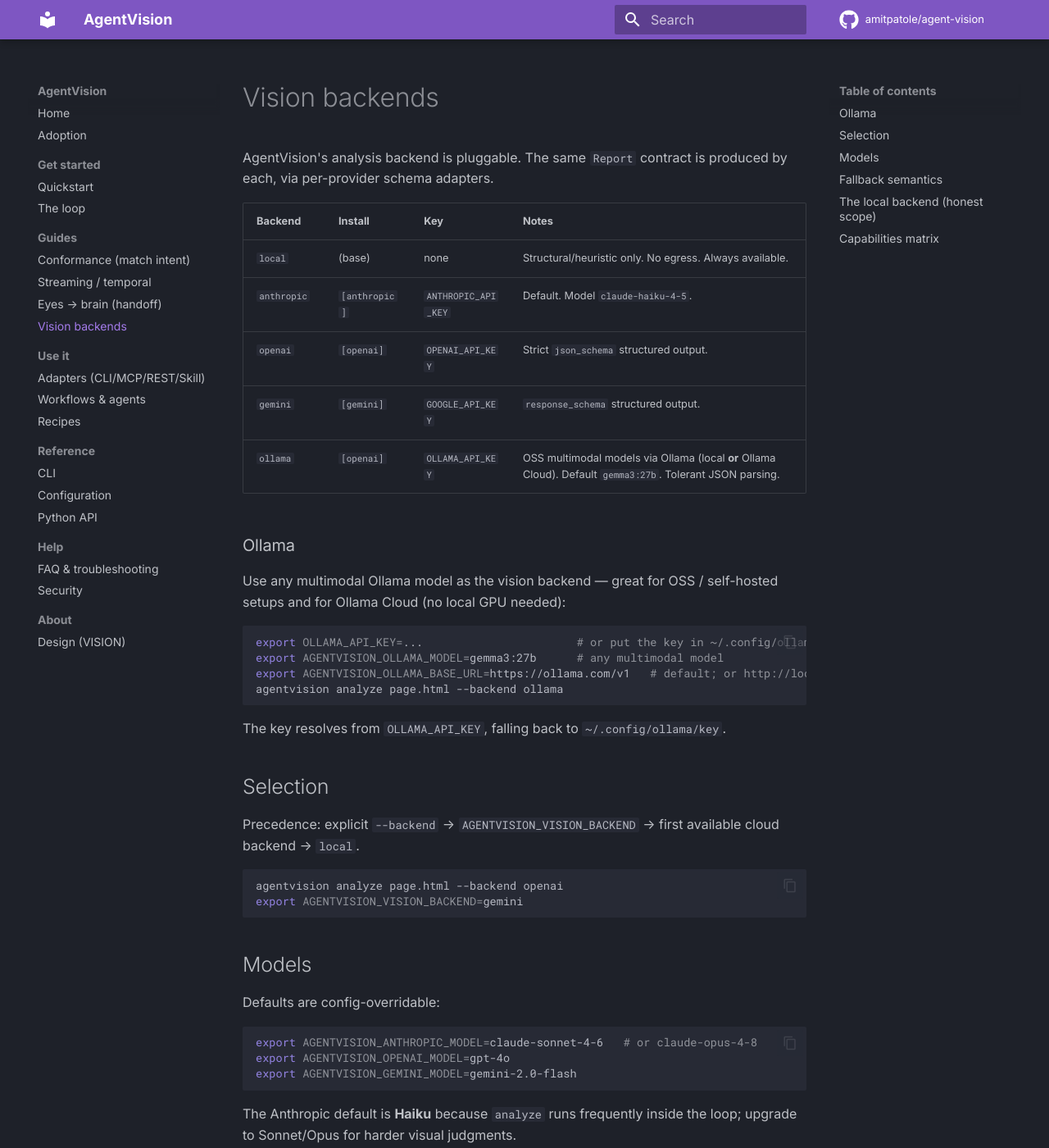
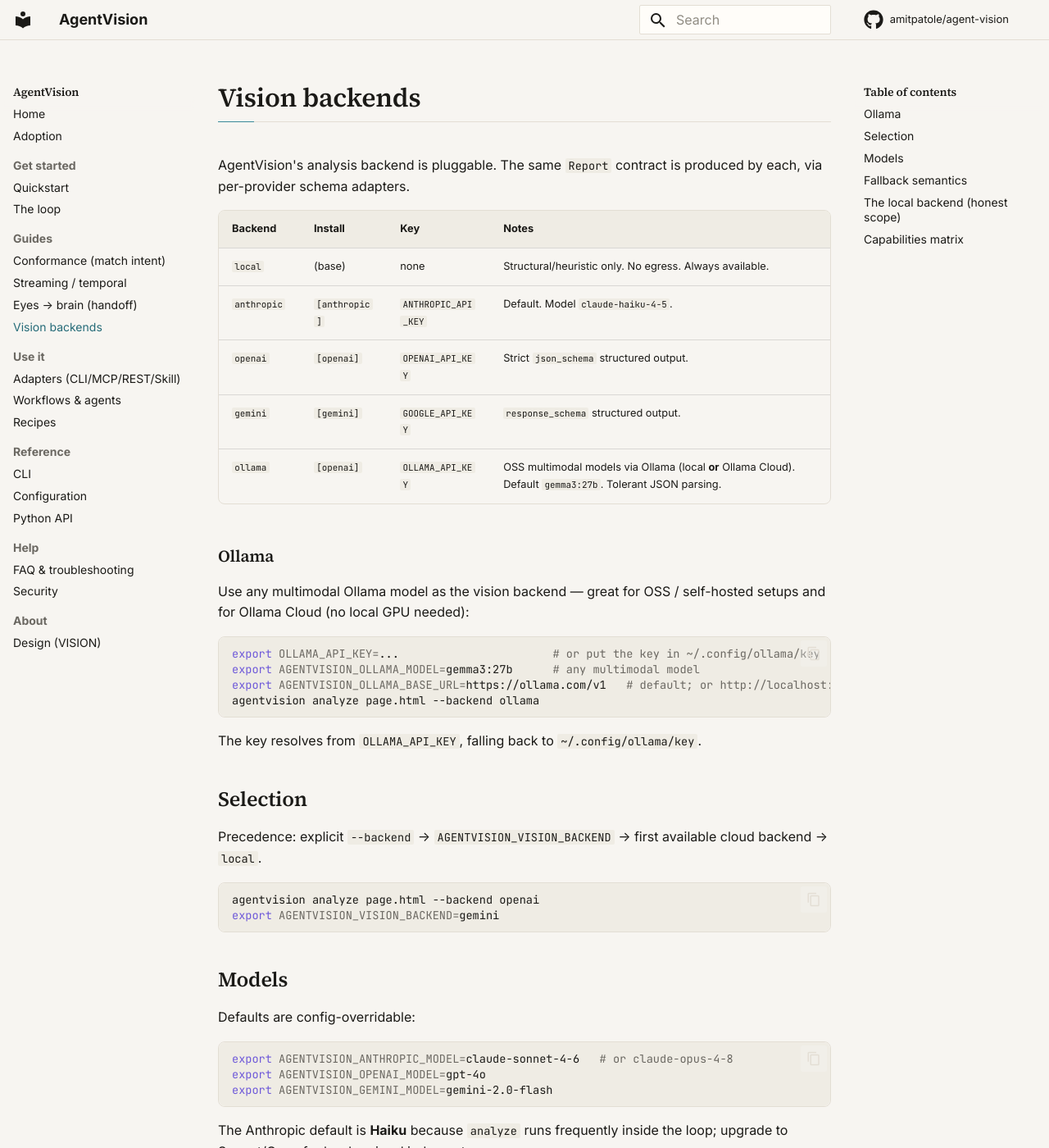
Before and after one commit to amitpatole/agent-vision, an MkDocs documentation site: the page built from docs/backends.md, in a window 1280 px wide and 1400 px high. Shown: the whole window at 82% size. Built offline with MkDocs 1.6.1 and Material for MkDocs 9.7.7, drawn with Linux system fonts in a browser that asks for light colours; comment, search, counter and statistics services are not loaded.

Commit message:
Rebrand site to shared "Warm Paper" design system (cyan / eyes)
Adopt the unified trio design system across the docs site: light/editorial
palette, Source Serif 4 headings over Inter, hairline rules, no gradients —
cyan accent for the visual sense. Matches Audel and Verel as one family.

- mkdocs.yml: slate/deep-purple -> light `scheme: default` + extra_css; mono code
- docs/stylesheets/extra.css: maps Warm Paper tokens onto Material --md-* vars
- Fix pre-existing build break: griffe could not resolve the re-exported
  agentvision.Brief -> agentsensory.Brief alias on api.md. Added
  preload_modules: [agentsensory] and install agentsensory in the docs workflow.
- brand/: warm-paper social card

Co-Authored-By: Claude Opus 4.8 (1M context) <noreply@anthropic.com>

```diff
--- /dev/null
+++ b/docs/stylesheets/extra.css
@@ -0,0 +1,135 @@
+/* ============================================================================
+   Trio Design System — "Warm Paper" · MkDocs Material override
+   Light-first, printed-document calm. No gradients, no glows. One accent.
+   CANONICAL FILE — copied into each repo's docs/stylesheets/extra.css.
+   Per-repo: change the two --accent lines below (eyes / ears / brain).
+   ============================================================================ */
+@import url('https://fonts.googleapis.com/css2?family=Source+Serif+4:opsz,wght@8..60,400;8..60,500;8..60,600;8..60,700&display=swap');
+
+:root {
+  /* ---- Warm Paper tokens ---- */
+  --wp-bg:        #f7f5f1;
+  --wp-surface:   #fffdf9;
+  --wp-panel:     #efece4;
+  --wp-ink:       #1b1a17;
+  --wp-ink-muted: #6b6862;
+  --wp-ink-faint: #918d84;
+  --wp-rule:      #e3ded4;
+
+  /* ---- Per-sense accent — EYES / AgentVision ---- */
+  --wp-accent:     #3a8a99;
+  --wp-accent-ink: #256b78;
+
+  --wp-serif: "Source Serif 4", Georgia, "Times New Roman", serif;
+}
+
+/* ---- Map tokens onto Material's light scheme ---- */
+[data-md-color-scheme="default"] {
+  --md-default-bg-color:            var(--wp-bg);
+  --md-default-fg-color:            var(--wp-ink);
+  --md-default-fg-color--light:     var(--wp-ink-muted);
+  --md-default-fg-color--lighter:   var(--wp-ink-faint);
+  --md-default-fg-color--lightest:  var(--wp-rule);
+
+  --md-primary-fg-color:            var(--wp-bg);   /* header = paper, not a color bar */
+  --md-primary-fg-color--light:     var(--wp-bg);
+  --md-primary-fg-color--dark:      var(--wp-bg);
+  --md-primary-bg-color:            var(--wp-ink);  /* header text = ink */
+  --md-primary-bg-color--light:     var(--wp-ink-muted);
+
+  --md-accent-fg-color:             var(--wp-accent-ink);
+  --md-accent-fg-color--transparent: color-mix(in srgb, var(--wp-accent) 12%, transparent);
+
+  --md-typeset-color:               var(--wp-ink);
+  --md-typeset-a-color:             var(--wp-accent-ink);
+
+  --md-code-bg-color:               var(--wp-panel);
+  --md-code-fg-color:               var(--wp-ink);
+  --md-footer-bg-color:             var(--wp-surface);
+  --md-footer-bg-color--dark:       var(--wp-surface);
+  --md-footer-fg-color:             var(--wp-ink-muted);
+  --md-footer-fg-color--light:      var(--wp-ink-faint);
+
+  color-scheme: light;
+}
+
+/* ---- Header: paper with a hairline, no heavy bar ---- */
+.md-header {
+  color: var(--wp-ink);
+  border-bottom: 1px solid var(--wp-rule);
+  box-shadow: none;
+}
+.md-header--shadow { box-shadow: none; }
+.md-tabs {
+  background: var(--wp-bg);
+  color: var(--wp-ink);
+  border-bottom: 1px solid var(--wp-rule);
+}
+
+/* ---- Serif display for headings; tight, never heavy ---- */
+.md-typeset h1, .md-typeset h2, .md-typeset h3,
+.md-content__inner > h1, .md-nav__title {
+  font-family: var(--wp-serif);
+  letter-spacing: -.01em;
+  font-weight: 600;
+  color: var(--wp-ink);
+}
+.md-typeset h1 { font-weight: 600; }
+
+/* The page H1 gets a quiet accent hairline underneath — the single accent gesture */
+.md-typeset h1 {
+  padding-bottom: .35rem;
+  border-bottom: 1px solid var(--wp-rule);
+  position: relative;
+}
+.md-typeset h1::after {
+  content: ""; position: absolute; left: 0; bottom: -1px;
+  width: 2.2rem; height: 1px; background: var(--wp-accent);
+}
+
+/* ---- Links: accent-ink, underline on hover only ---- */
+.md-typeset a { color: var(--wp-accent-ink); text-decoration: none; }
+.md-typeset a:hover { text-decoration: underline; text-underline-offset: 3px; }
+
+/* ---- Code: quiet panel, hairline, no neon ---- */
+.md-typeset pre > code,
+.md-typeset .highlight { border-radius: 8px; }
+.md-typeset pre { border: 1px solid var(--wp-rule); border-radius: 8px; }
+.md-typeset code { background: var(--wp-panel); }
+
+/* ---- Tables & admonitions: hairlines, soft fills ---- */
+.md-typeset table:not([class]) {
+  border: 1px solid var(--wp-rule); border-radius: 8px; overflow: hidden;
+}
+.md-typeset table:not([class]) th {
+  background: var(--wp-panel); color: var(--wp-ink); font-weight: 600;
+}
+.md-typeset .admonition, .md-typeset details {
+  border: 1px solid var(--wp-rule); border-left-width: 2px;
+  border-left-color: var(--wp-accent); box-shadow: none; background: var(--wp-surface);
+}
+
+/* ---- Buttons / primary CTA ---- */
+.md-typeset .md-button--primary {
+  background: var(--wp-accent-ink); border-color: var(--wp-accent-ink); color: var(--wp-surface);
+}
+.md-typeset .md-button--primary:hover {
+  background: var(--wp-ink); border-color: var(--wp-ink);
+}
+
+/* ---- Search ---- */
+.md-search__form { background: var(--wp-surface); border: 1px solid var(--wp-rule); }
+.md-search__input::placeholder { color: var(--wp-ink-faint); }
+
+/* ---- Maker's mark: quiet "— amitpatole" signature in the footer ---- */
+.md-footer-meta { border-top: 1px solid var(--wp-rule); }
+.md-footer-meta__inner::after {
+  content: "— amitpatole";
+  font-family: var(--wp-serif); font-style: italic; font-size: .8rem;
+  color: var(--wp-accent-ink); margin-left: auto; padding: 0 .6rem;
+  align-self: center; white-space: nowrap;
+}
+
+/* ---- Tighten the overall feel ---- */
+.md-grid { max-width: 64rem; }      /* comfortable measure */
+.md-typeset { line-height: 1.62; }
--- a/mkdocs.yml
+++ b/mkdocs.yml
@@ -11,11 +11,10 @@ docs_dir: docs
 theme:
   name: material
   palette:
-    - scheme: slate
-      primary: deep purple
-      accent: cyan
+    scheme: default          # Warm Paper — light, editorial
   font:
     text: Inter
+    code: JetBrains Mono
   icon:
     repo: fontawesome/brands/github
   features:
@@ -29,6 +28,9 @@ theme:
     - toc.follow
     - search.suggest
     - search.highlight
+
+extra_css:
+  - stylesheets/extra.css
 
 markdown_extensions:
   - admonition
@@ -51,7 +53,10 @@ plugins:
       handlers:
         python:
           paths: [src]
+          # agentsensory is an external dep; preload it so griffe can resolve the
+          # re-exported Brief/Issue/Report aliases instead of erroring on api.md.
           options:
+            preload_modules: [agentsensory]
             show_root_heading: true
             show_root_full_path: false
             show_source: false
```
Also changed, not shown: 2 other files.
